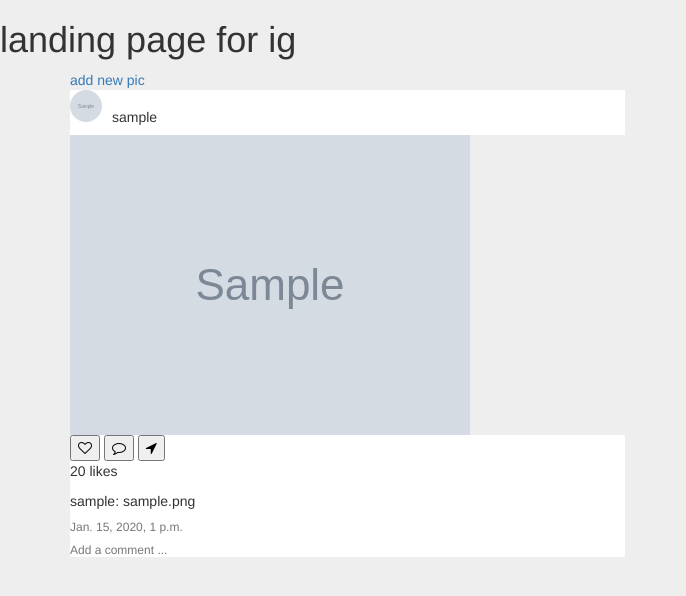
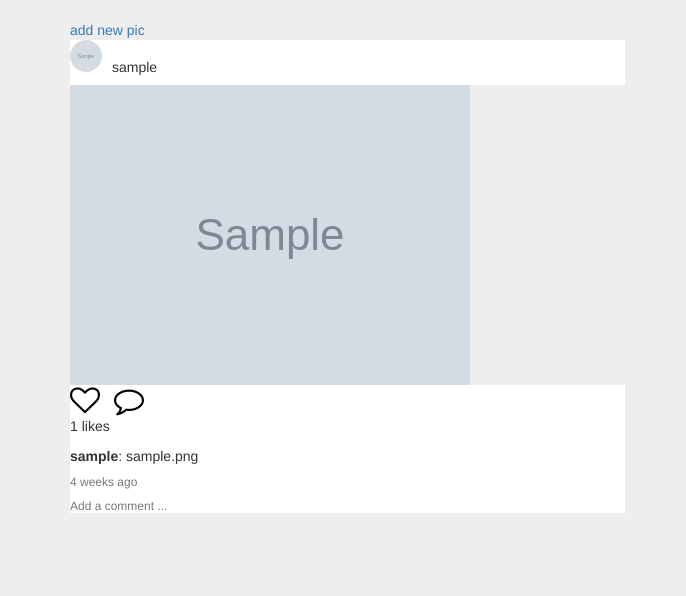
Before and after one commit to trevor-ngugi/instagram-clone, a Django app: page / in a window 1280 px wide. Shown: the part 52-648 px from the top of the page, without its empty margins (0-686 px from the left). Run offline with Django 3.2, Linux system fonts and the light colour scheme; tables that the repository leaves empty hold one stand-in row (values such as "Sample post"); grey boxes marked "Sample" are stand-in pictures; some libraries are stand-ins or nearby versions.

Commit message:
edit home page styling

```diff
--- a/gram/templates/ig/home.html
+++ b/gram/templates/ig/home.html
@@ -2,7 +2,6 @@
 
 {% block content %}
 {{block.super}}
-<h1>landing page for ig </h1>
 <div class="container">
         <a href="{%url 'new_post'%}">add new pic</a>
     <div class="row">
@@ -19,13 +18,13 @@
     <img src="{{post.image.url}}" class="img-responsive" alt="Image" >
     <div class="card " >
         <div class="card-body">
-            <button type="submit"><i class="fa fa-heart-o" style="color: black;"></i></i></button>
-            <button type="submit"><i class="fa fa-comment-o" style="color: black;"></i></i></button>
-            <button type="submit"><i class="fa fa-location-arrow" style="color: black;"></i></button>
-            <p class="card-text">20 likes</p>
-            <p class="card-text">{% autoescape on %}  {{post.profile}}:  {{post.image_caption|safe}}
+            <i class="fa fa-heart-o" style="font-size: 30px; margin-right:10px; color:black"></i>
+            <i class="fa fa-comment-o" style="font-size: 30px; color: black;"></i>
+            <!-- <i class="fa fa-location-arrow" style="font-size: 30px; color: black;"></i> -->
+            <p class="card-text">{{post.likes}} likes</p>
+            <p class="card-text">{% autoescape on %}  <span style="font-weight: bolder;">{{post.profile}}</span>:  {{post.image_caption|safe}}
                                                     {% endautoescape %}</p>
-            <h6 class="card-subtitle mb-2 text-muted">{{post.post_time}}</h6>
+            <h6 class="card-subtitle mb-2 text-muted">{{post.post_time|timesince}} ago</h6>
             <h6 class="card-subtitle mb-2 text-muted">Add a comment ...</h6>
         </div>
     </div>
```
